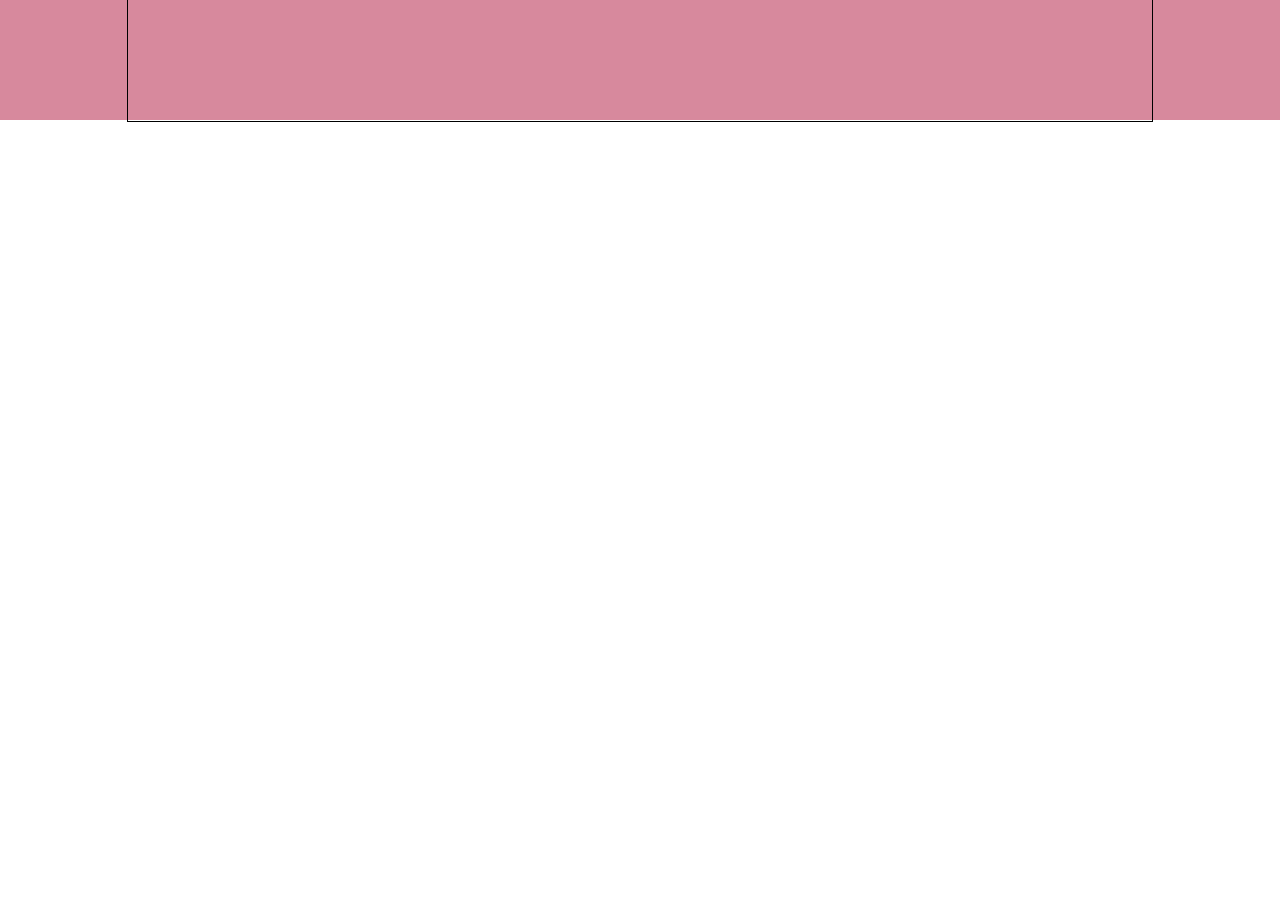
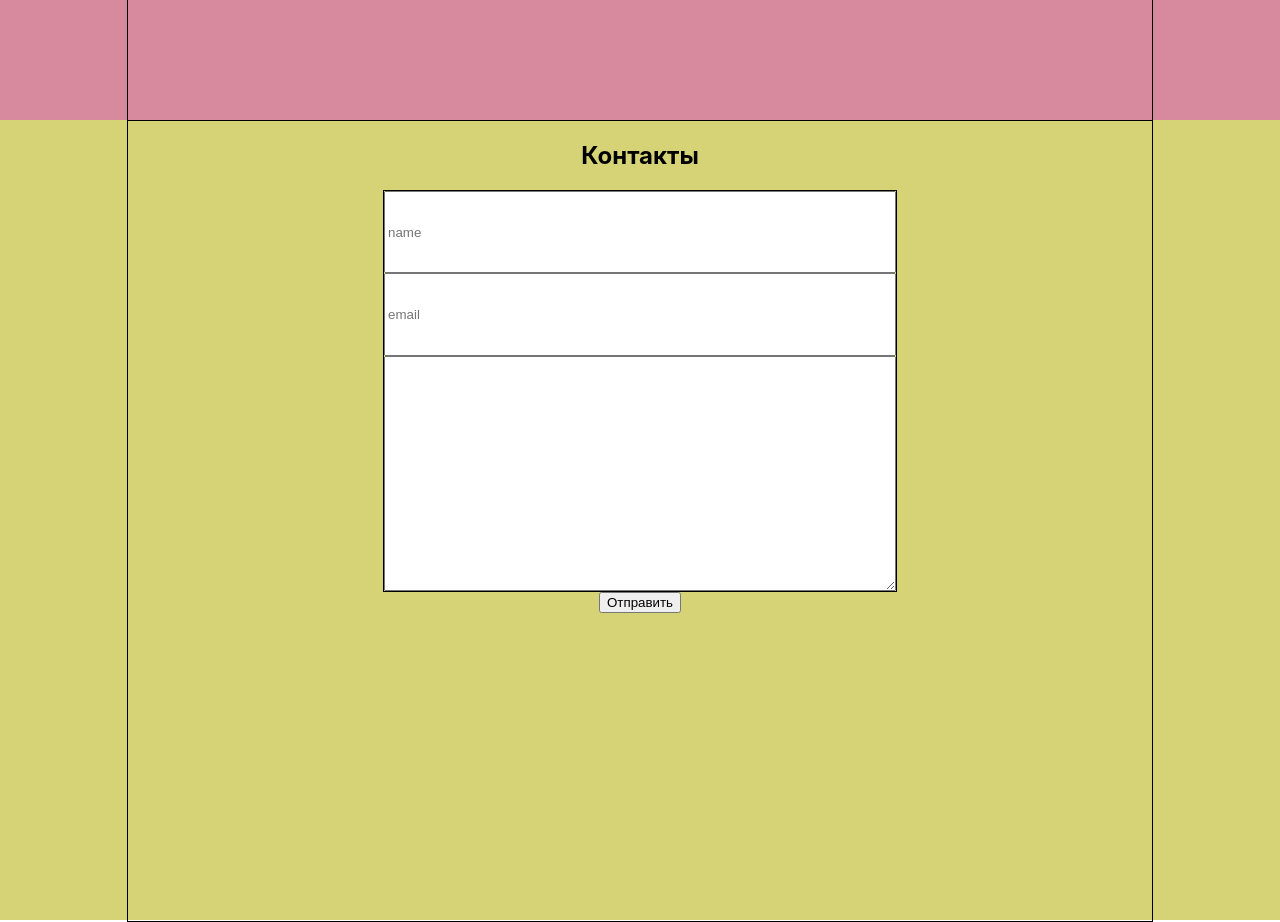
Before and after one commit to Kattekly/Portfolio, a React (Create React App) app: page / in a window 1280 px wide. Shown: the part 2760-3682 px from the top of the page. Before the commit the page ends 2882 px from the top, so only its background shows below. Built offline with nearby package versions, Linux system fonts and the light colour scheme.

Commit message:
Create Contacts

```diff
--- a/src/App.tsx
+++ b/src/App.tsx
@@ -5,6 +5,7 @@ import Main from "./Main/Main";
 import Skills from "./Skills/Skills";
 import Projects from "./Projects/Projects";
 import DistantWork from "./DistantWork/DistantWork";
+import Contacts from "./Contacts/Contacts";
 
 function App() {
     return (
@@ -14,6 +15,7 @@ function App() {
             <Skills/>
             <Projects/>
             <DistantWork/>
+            <Contacts/>
         </div>
     );
 }
--- /dev/null
+++ b/src/Contacts/Contacts.module.css
@@ -0,0 +1,27 @@
+.contactBlock {
+    height: 100vh;
+    background-color: #d5d376;
+}
+
+.contactContainer {
+    align-items: center;
+    flex-direction: column;
+    justify-content: flex-start;
+    flex-wrap: nowrap;
+}
+
+.form {
+    border: 1px solid;
+    display: flex;
+    flex-direction: column;
+    width: 50%;
+    height: 50%;
+}
+
+.input {
+    height: 20%;
+}
+
+.text {
+    height: 60%;
+}
--- /dev/null
+++ b/src/Contacts/Contacts.tsx
@@ -0,0 +1,22 @@
+import React from 'react';
+import s from './Contacts.module.css'
+import styleContainer from "../Common/Styles/Container.module.css";
+
+const Contacts = () => {
+    return (
+        <div className={s.contactBlock}>
+            <div className={`${styleContainer.container} ${s.contactContainer}`}>
+                <h2>Контакты</h2>
+                <form className={s.form}>
+                    <input placeholder={'name'} className={s.input}/>
+                    <input placeholder={'email'} className={s.input}/>
+                    <textarea className={s.text}/>
+                </form>
+                <button>Отправить</button>
+            </div>
+        </div>
+
+    );
+};
+
+export default Contacts;
```
